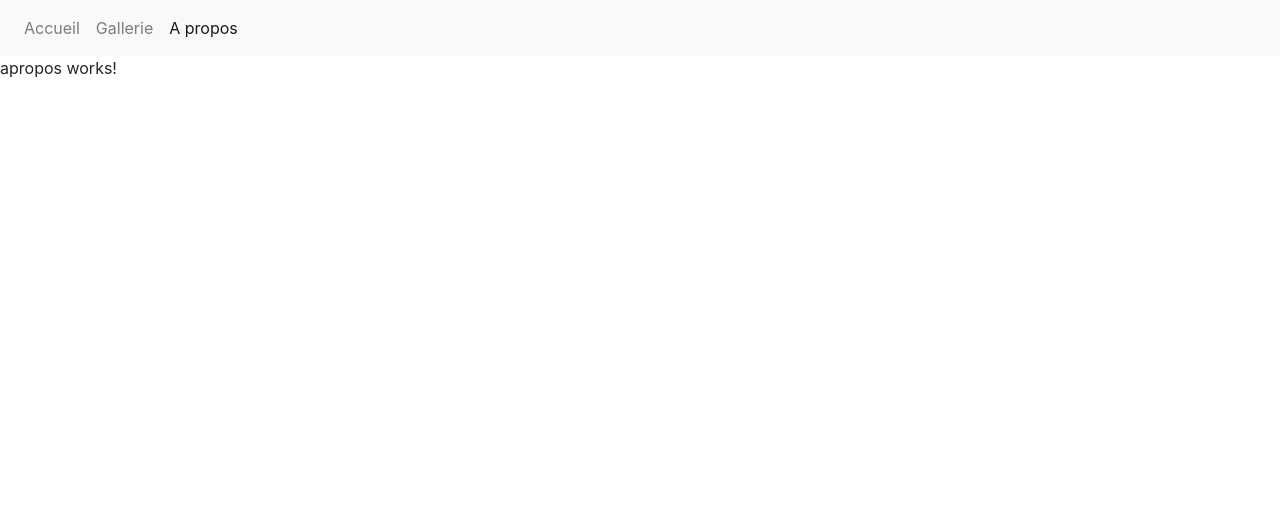
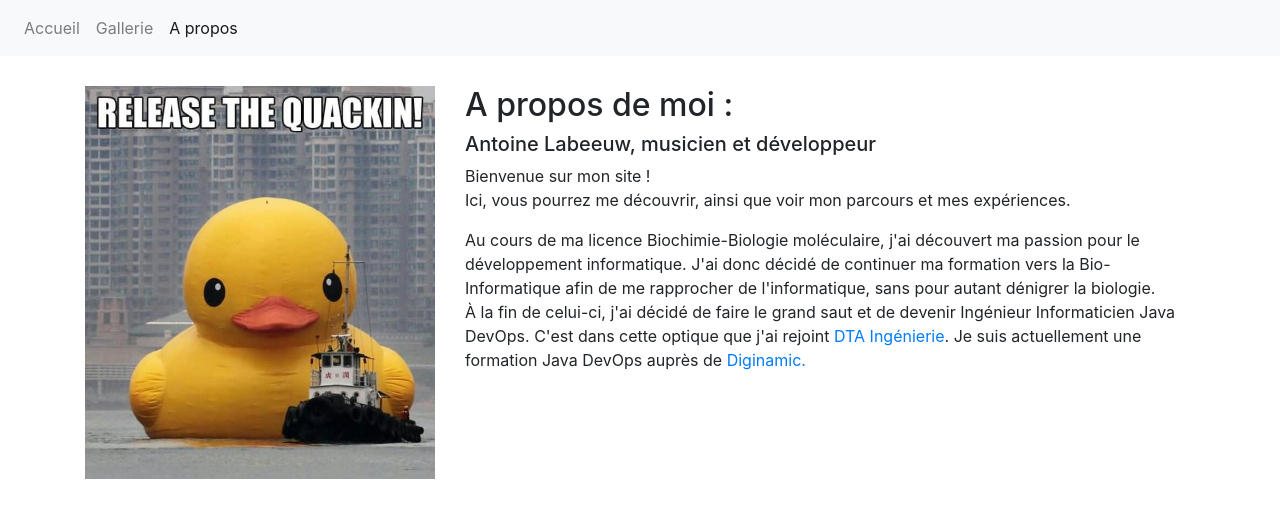
Before and after one commit to AntoineLabeeuw/collegues-front, an Angular app: page /apropos in a window 1280 px wide. Shown: the top 518 px of the page. Built offline with nearby package versions, Linux system fonts and the light colour scheme.

Commit message:
TP #7 - add proper A propos page

```diff
--- a/src/app/apropos/apropos.component.html
+++ b/src/app/apropos/apropos.component.html
@@ -1 +1,23 @@
-<p>apropos works!</p>
+<div class="container" style="margin-top:30px">
+  <div class="row">
+    <div class="col-sm-4">
+      <img src="../../assets/images/quacken.jpg" class="img-fluid" alt="Responsive image">
+    </div>
+
+    <div class="col-sm-8">
+      <h2>A propos de moi : </h2>
+      <h5>Antoine Labeeuw, musicien et développeur</h5>
+      <p>Bienvenue sur mon site ! <br />
+        Ici, vous pourrez me découvrir, ainsi que voir mon parcours et mes expériences.</p>
+      Au cours de ma licence Biochimie-Biologie moléculaire, j'ai découvert ma passion pour le développement
+      informatique. J'ai donc décidé de continuer ma formation vers la Bio-Informatique afin de me rapprocher
+      de l'informatique, sans pour autant dénigrer la biologie.<br />
+      <p>À la fin de celui-ci, j'ai décidé de
+        faire le
+        grand saut et de devenir Ingénieur Informaticien Java DevOps. C'est dans cette optique que j'ai rejoint
+        <a target="_blank" rel="noopener noreferrer" href="https://www.dta-ingenierie.fr">DTA Ingénierie</a>. Je suis
+        actuellement une formation Java
+        DevOps auprès de <a target="_blank" rel="noopener noreferrer" href="https://www.diginamic.fr">Diginamic.</a></p>
+    </div>
+  </div>
+</div>
```
